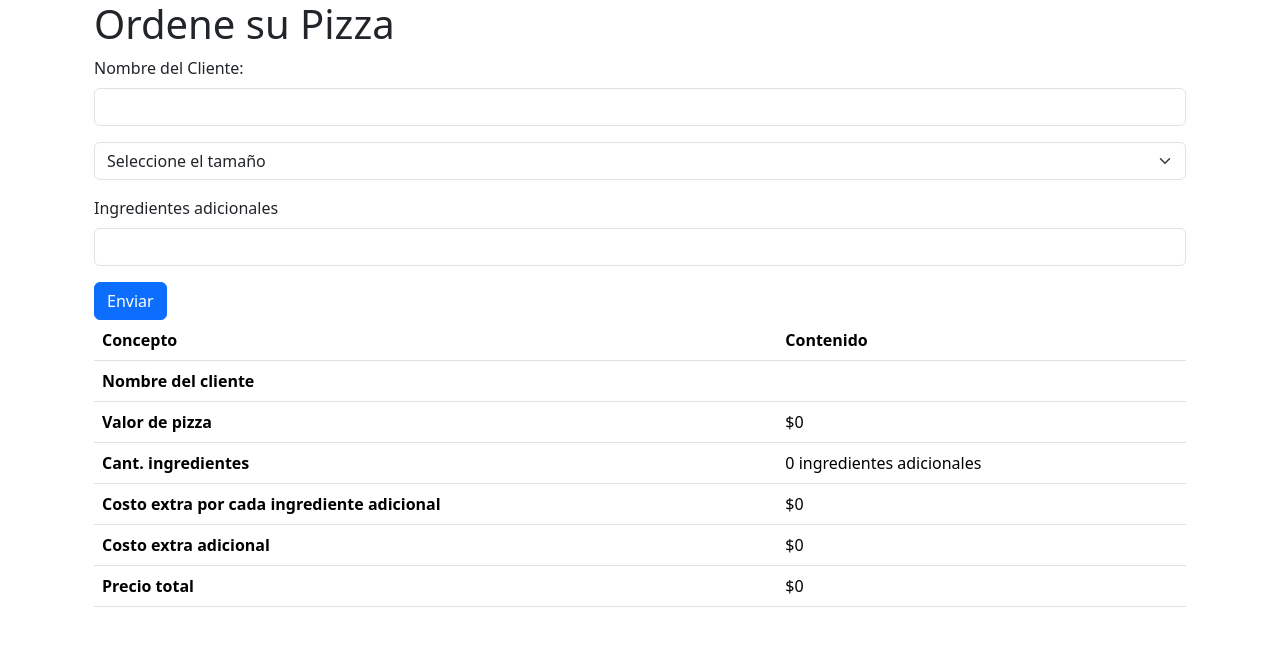
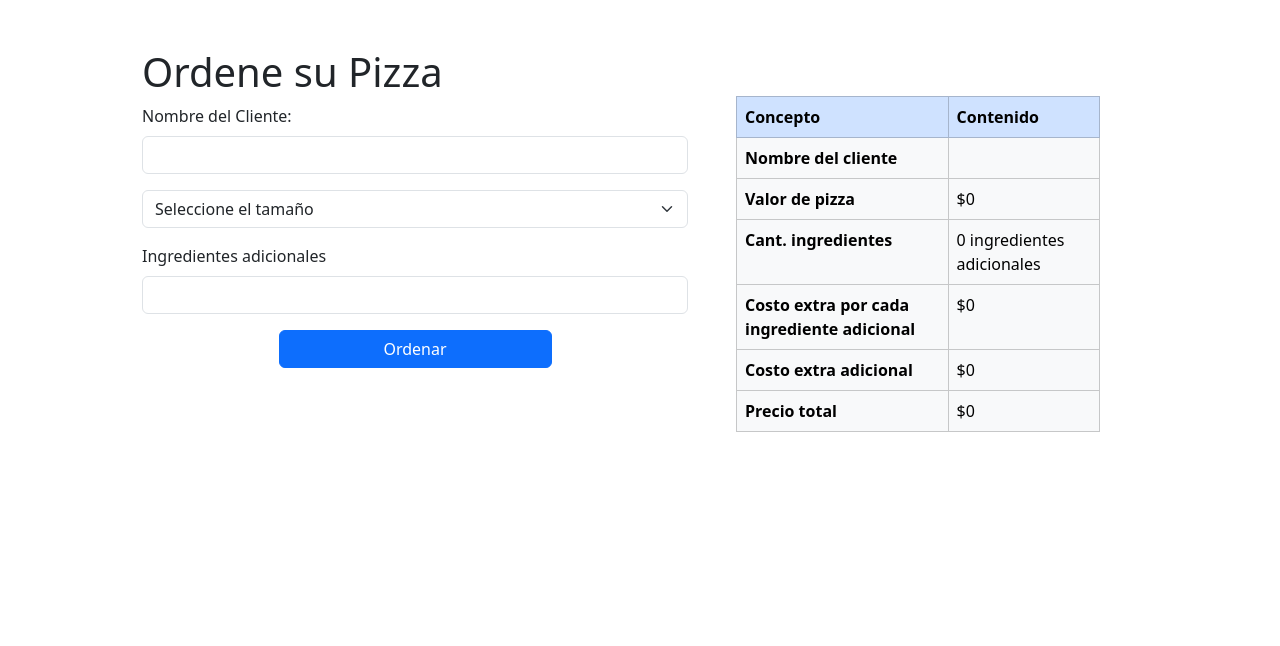
Before and after one commit to Victor-Rodriguez/DPS_Ejercicio_2, a React (Create React App) app: page / in a window 1280 px wide. Shown: the top 646 px of the page. Built offline with nearby package versions, Linux system fonts and the light colour scheme.

Commit message:
Agregando cambios

```diff
--- a/src/components/FormPizza.jsx
+++ b/src/components/FormPizza.jsx
@@ -1,4 +1,4 @@
-import React from 'react'
+import React, { useState } from 'react'
 import Results from './Results';
 
 const FormPizza = (props) => {
@@ -38,68 +38,79 @@ const FormPizza = (props) => {
         setIngredienteAdd(e.target.value)
     }
 
-
-    const handleClick = () => {
-        //Validaciones
+    const calcular = () => {
+        let costoIngrediente = 0
+        let precioPizza = 0
         if (tamanioPizza === 'Personal') {
-            setPrecio(7)
+            precioPizza = 7
             if (ingredienteAdd == 1) {
-                setCostoIngreAdd(1)
-            }else if (ingredienteAdd == 2){
-                setCostoIngreAdd(0.75)
-            }else if (ingredienteAdd == 3){
-                setCostoIngreAdd(0.50)
-            }else if (ingredienteAdd > 3) {
-                setCostoIngreAdd(0.25)
+                costoIngrediente = 1
+            } else if (ingredienteAdd == 2) {
+                costoIngrediente = 0.75
+            } else if (ingredienteAdd == 3) {
+                costoIngrediente = 0.50
+            } else if (ingredienteAdd > 3) {
+                costoIngrediente = 0.25
             }
-        }else if (tamanioPizza === 'Mediana') {
-            setPrecio(10)
+        } else if (tamanioPizza === 'Mediana') {
+            precioPizza = 10
             if (ingredienteAdd == 1) {
-                setCostoIngreAdd(2)
-            }else if (ingredienteAdd == 2){
-                setCostoIngreAdd(1)
-            }else if (ingredienteAdd == 3){
-                setCostoIngreAdd(0.75)
-            }else if (ingredienteAdd > 3) {
-                setCostoIngreAdd(0.50)
+                costoIngrediente = 2
+            } else if (ingredienteAdd == 2) {
+                costoIngrediente = 1
+            } else if (ingredienteAdd == 3) {
+                costoIngrediente = 0.75
+            } else if (ingredienteAdd > 3) {
+                costoIngrediente = 0.50
             }
-        }else if (tamanioPizza === 'Grande') {
-            setPrecio(12)
+        } else if (tamanioPizza === 'Grande') {
+            precioPizza = 12
             if (ingredienteAdd == 1) {
-                setCostoIngreAdd(2.50)
-            }else if (ingredienteAdd == 2){
-                setCostoIngreAdd(2)
-            }else if (ingredienteAdd == 3){
-                setCostoIngreAdd(1)
-            }else if (ingredienteAdd > 3) {
-                setCostoIngreAdd(0.75)
+                costoIngrediente = 2.50
+            } else if (ingredienteAdd == 2) {
+                costoIngrediente = 2
+            } else if (ingredienteAdd == 3) {
+                costoIngrediente = 1
+            } else if (ingredienteAdd > 3) {
+                costoIngrediente = 0.75
             }
         }
 
         //Calculando costo adicional
-        setCostoAdicional(ingredienteAdd * costoIngreAdd)
+        const costoExtra = ingredienteAdd * costoIngrediente
+        setCostoAdicional(costoExtra)
+        //
+        setCostoIngreAdd(costoIngrediente)
+
         //Calculando total a pagar
-        setTotal(precio + costoAdicional)
+        setPrecio(precioPizza)
+        setTotal(precioPizza + costoExtra)
 
         console.log(nombreCliente);
         console.log(ingredienteAdd);
         console.log(tamanioPizza);
+    }
 
+
+    const handleClick = () => {
+        return calcular()
     }
 
 
     return (
         <>
             <div className='container'>
+                <div className="row g-0 py-5">
+                    <div className="col-sm-8 col-md-6 mx-5">
                         <h1>Ordene su Pizza</h1>
                         <div className="row justify-content-center">
                             <form onSubmit={e => e.preventDefault()}>
                                 <div className="mb-3">
                                     <label htmlFor="nombreCliente" className="form-label">Nombre del Cliente:</label>
-                            <input type="text" className="form-control" name='nombreCliente'  onChange={handleChangeNombreCliente} />
+                                    <input type="text" className="form-control" name='nombreCliente' onChange={handleChangeNombreCliente} required />
                                 </div>
                                 <div className="mb-3">
-                            <select className="form-select" name='tamanioPizza'  onChange={handleChangeTamanioPizza}>
+                                    <select className="form-select" name='tamanioPizza' onChange={handleChangeTamanioPizza}>
                                         <option >Seleccione el tamaño</option>
                                         <option value="Personal">Personal</option>
                                         <option value="Mediana">Mediana</option>
@@ -108,12 +119,16 @@ const FormPizza = (props) => {
                                 </div>
                                 <div className="mb-3">
                                     <label htmlFor="ingredienteAdd" className="form-label">Ingredientes adicionales</label>
-                            <input type="text" className="form-control" name='ingredienteAdd' onChange={handleChangeIngredienteAdd}/>
+                                    <input type="number" min={0} className="form-control" name='ingredienteAdd' onChange={handleChangeIngredienteAdd} />
                                 </div>
-                        <button type="submit" className="btn btn-primary" onClick={handleClick} >Enviar</button>
+                                <div className='d-grid gap-2 col-6 mx-auto'>
+                                    <button type="submit" className="btn btn-primary" onClick={handleClick}>Ordenar</button>
+                                </div>
                             </form>
 
                         </div>
+                    </div>
+                    <div className="col-6 col-md-4 pt-5">
                         <Results
                             nombreCliente={nombreCliente}
                             setNombreCliente={setNombreCliente}
@@ -130,6 +145,9 @@ const FormPizza = (props) => {
                             costoIngreAdd={costoIngreAdd}
                             setCostoIngreAdd={setCostoIngreAdd}
                         />
+                    </div>
+                </div>
+
 
             </div>
         </>
--- a/src/components/Results.jsx
+++ b/src/components/Results.jsx
@@ -16,19 +16,20 @@ const Results = (props) => {
         total,
         setTotal,
         costoIngreAdd,
-        setCostoIngreAdd
+        setCostoIngreAdd,
+        errorMessage
     } = props;
 
     return (
         <>
-            <table className="table table-hover" >
+            <table className="table table-hover table-bordered table-primary" >
                 <thead>
                     <tr>
                         <th scope="col">Concepto</th>
                         <th scope="col">Contenido</th>
                     </tr>
                 </thead>
-                <tbody>
+                <tbody className='table-light'>
                     <tr>
                         <th scope="row">Nombre del cliente</th>
                         <td>{nombreCliente}</td>
```
Lines whose indentation alone changed are shown as unchanged.
